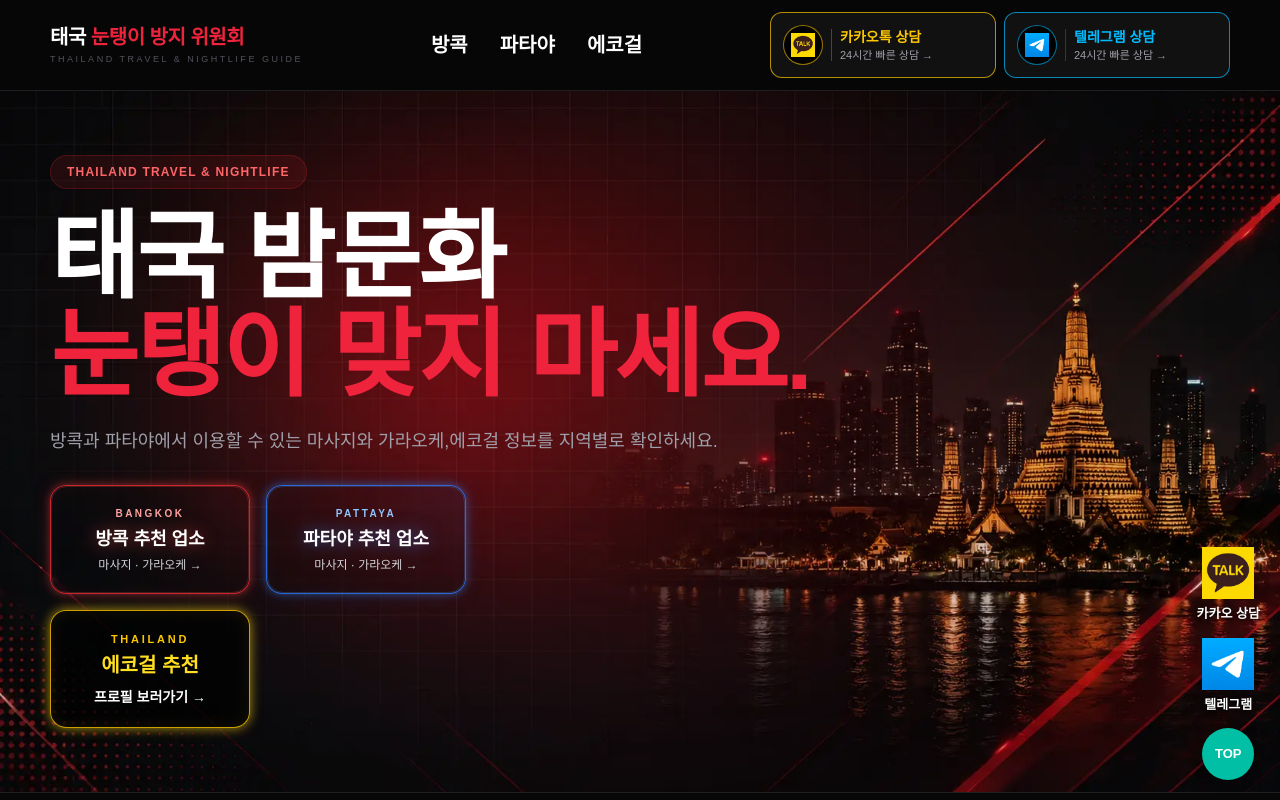
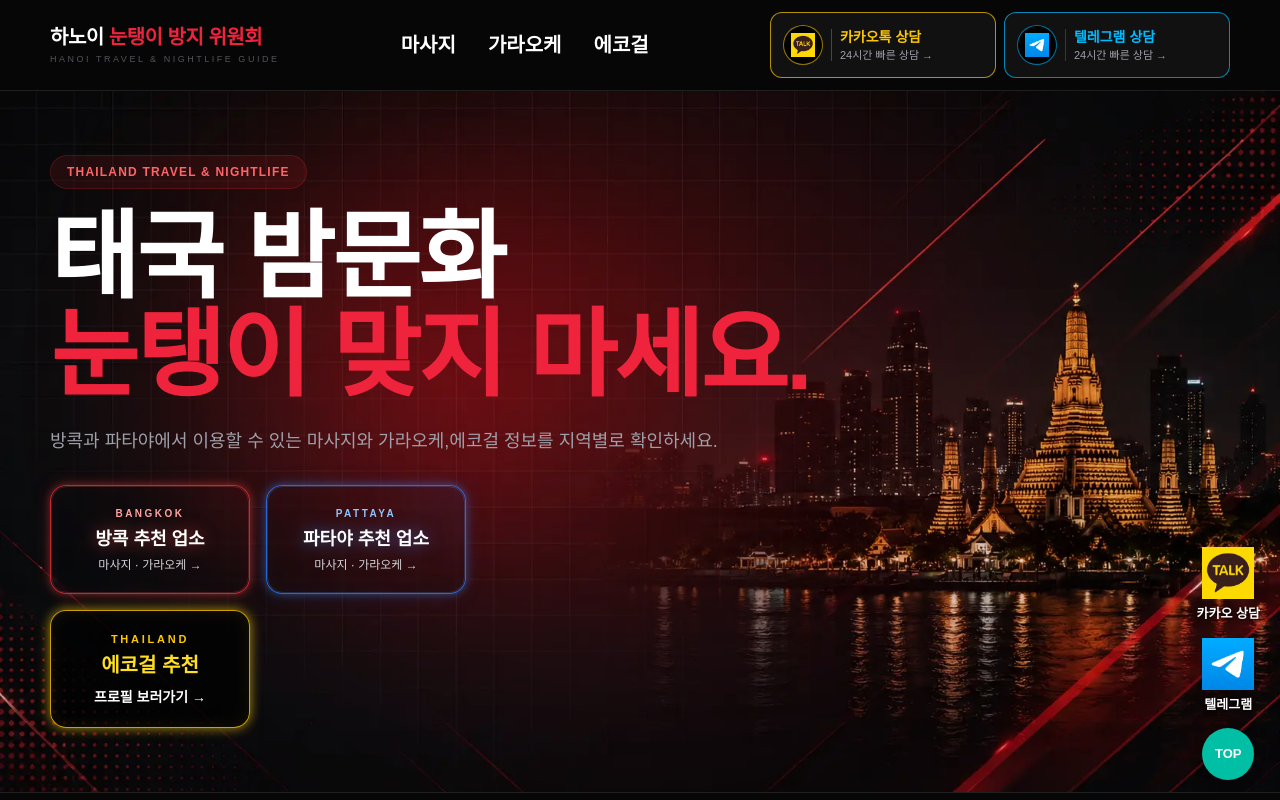
Before and after one commit to vietnam-nightlife/thailand-nightlife, a Next.js app: page / in a window 1280 px wide. Shown: the top 800 px of the page. Built offline with nearby package versions, Linux system fonts and the light colour scheme.

Commit message:
Update Header.tsx

```diff
--- a/components/Header.tsx
+++ b/components/Header.tsx
@@ -9,36 +9,38 @@ export default function Header() {
         {/* 로고 */}
         <Link href="/" className="min-w-0 shrink">
           <div className="whitespace-nowrap text-base font-black tracking-tight sm:text-xl">
-            태국 <span className="red">눈탱이 방지 위원회</span>
+            하노이 <span className="red">눈탱이 방지 위원회</span>
           </div>
 
           <div className="mt-0.5 whitespace-nowrap text-[8px] tracking-[.2em] text-zinc-600 sm:text-[9px] sm:tracking-[.28em]">
-            THAILAND TRAVEL & NIGHTLIFE GUIDE
+            HANOI TRAVEL & NIGHTLIFE GUIDE
           </div>
         </Link>
 
         {/* PC 메뉴 */}
         <nav className="hidden shrink-0 items-center gap-5 text-white md:flex lg:gap-8">
+
           <Link
-    href="/bangkok"
+            href="/hanoi/massage"
             className="whitespace-nowrap text-lg font-black text-white hover:text-red-400 lg:text-xl"
           >
-    방콕
+            마사지
           </Link>
 
           <Link
-    href="/pattaya"
+            href="/hanoi/karaoke"
             className="whitespace-nowrap text-lg font-black text-white hover:text-red-400 lg:text-xl"
           >
-    파타야
+            가라오케
           </Link>
 
           <Link
-    href="/ecogirl"
+            href="/hanoi/ecogirl"
             className="whitespace-nowrap text-lg font-black text-white hover:text-red-400 lg:text-xl"
           >
             에코걸
           </Link>
+
         </nav>
 
         {/* 카카오톡 / 텔레그램 */}
@@ -53,6 +55,7 @@ export default function Header() {
         >
           문의하기
         </Link>
+
       </div>
     </header>
   );
```
Lines whose indentation alone changed are shown as unchanged.
